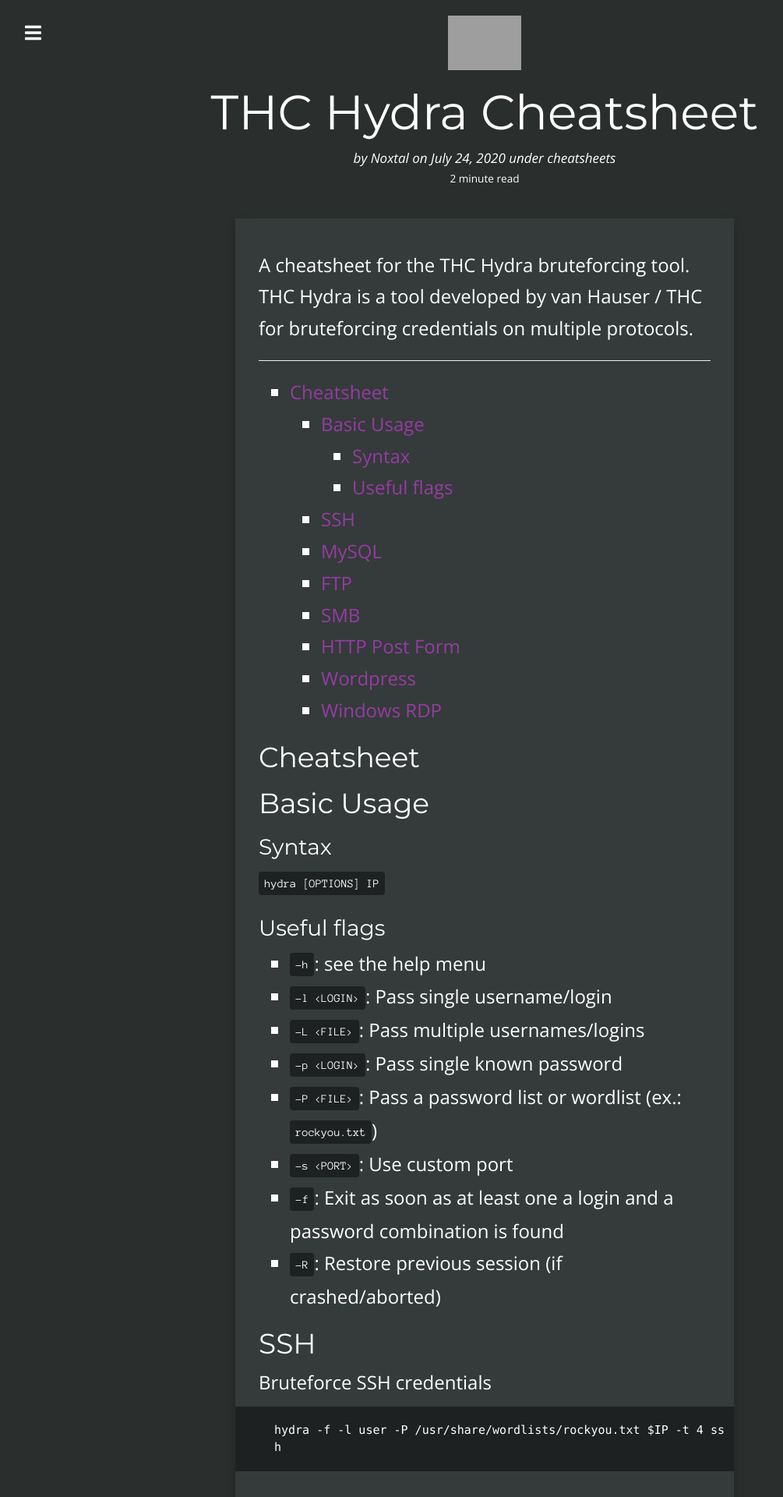
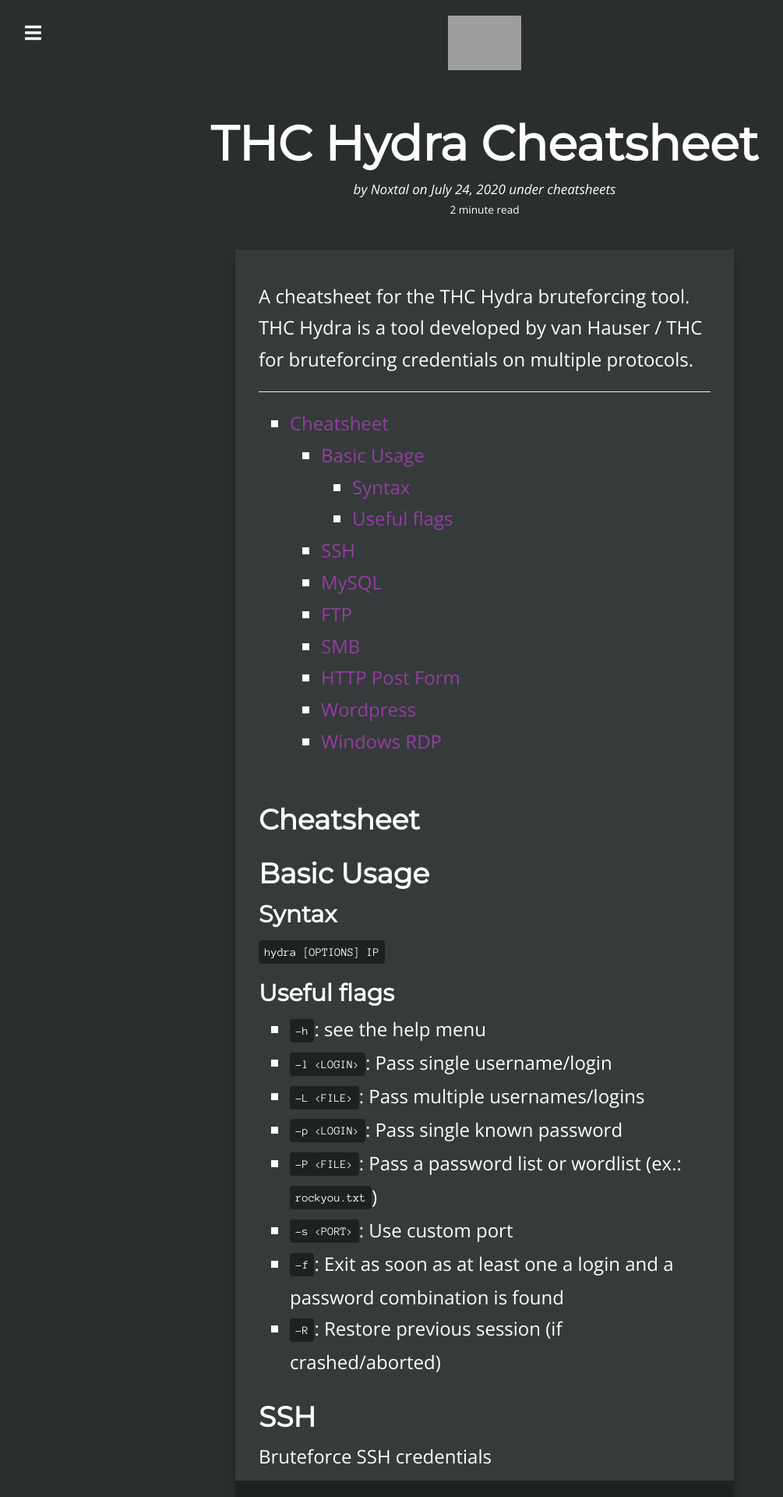
Before and after one commit to Noxtal/blog.noxtal.com, a Jekyll site: the page built from _posts/2020-07-24-hydra-cheatsheet.md, in a window 1280 px wide. Shown: the top 1920 px of the page at 78% size, without its empty margins (18-1023 px from the left). Built offline with Jekyll 4.4.1, drawn with Linux system fonts in a browser that asks for light colours; nearby versions of some CDN libraries; comment, search, counter and statistics services are not loaded; a style sheet for code colours, icons or effects is not loaded; grey boxes are pictures that could not be loaded.

Commit message:
Styling changes

```diff
--- a/css/style.scss
+++ b/css/style.scss
@@ -450,14 +450,21 @@
 	h1, h2, h3, h4, h5, h6 {
 		font-family: 'Montserrat', sans-serif;
 		margin-bottom: 10px;
+		font-weight: bold;
+	}
+
+	h1 {
+		margin-top: 60px;
 	}
 
 	h2 {
 		font-size: 36px;
+		margin-top: 30px;
 	}
 
 	h3 {
-		font-size: 28px;
+		font-size: 30px;
+		margin-top: 15px;
 	}
 
 	p {
```
